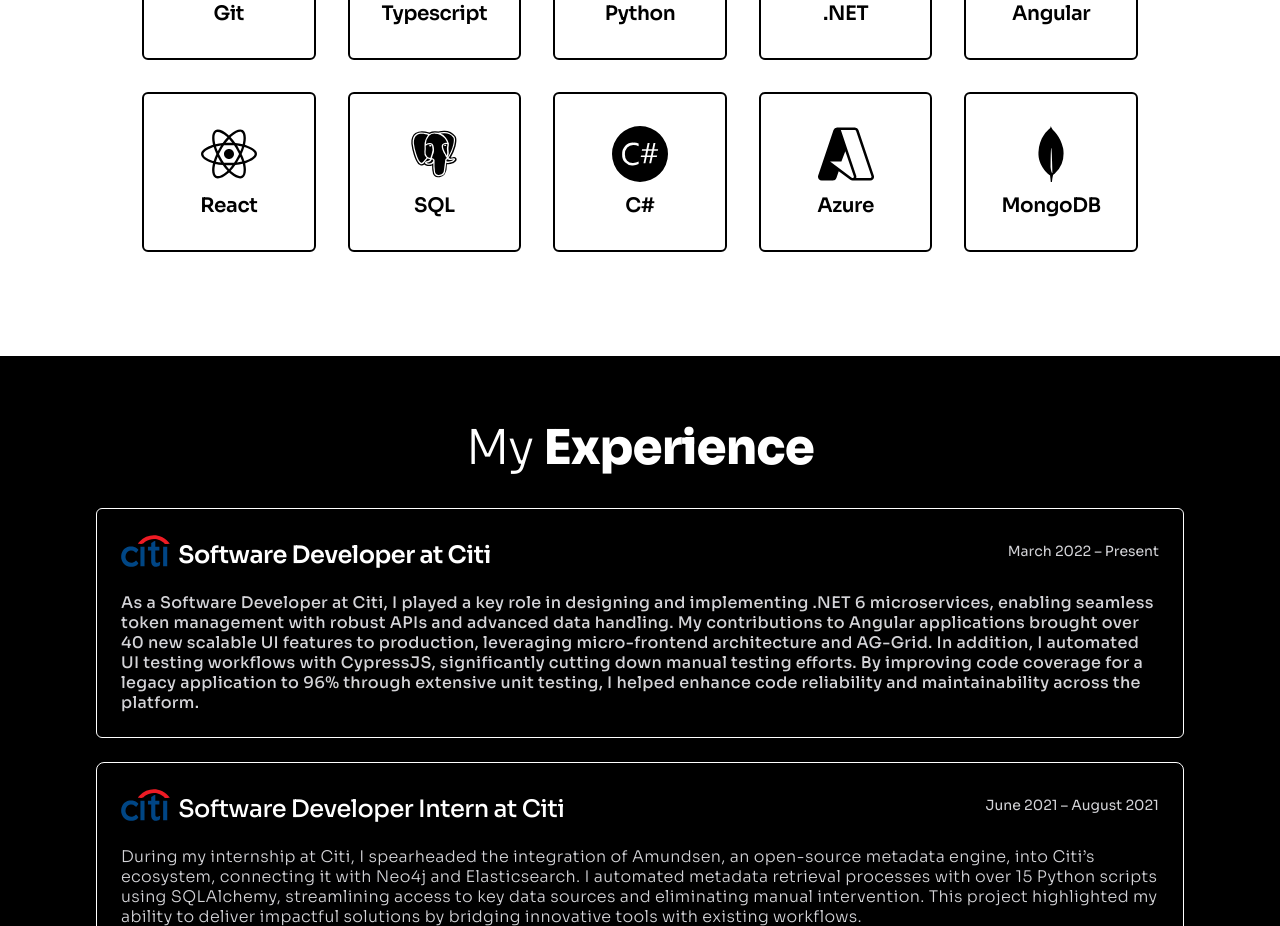
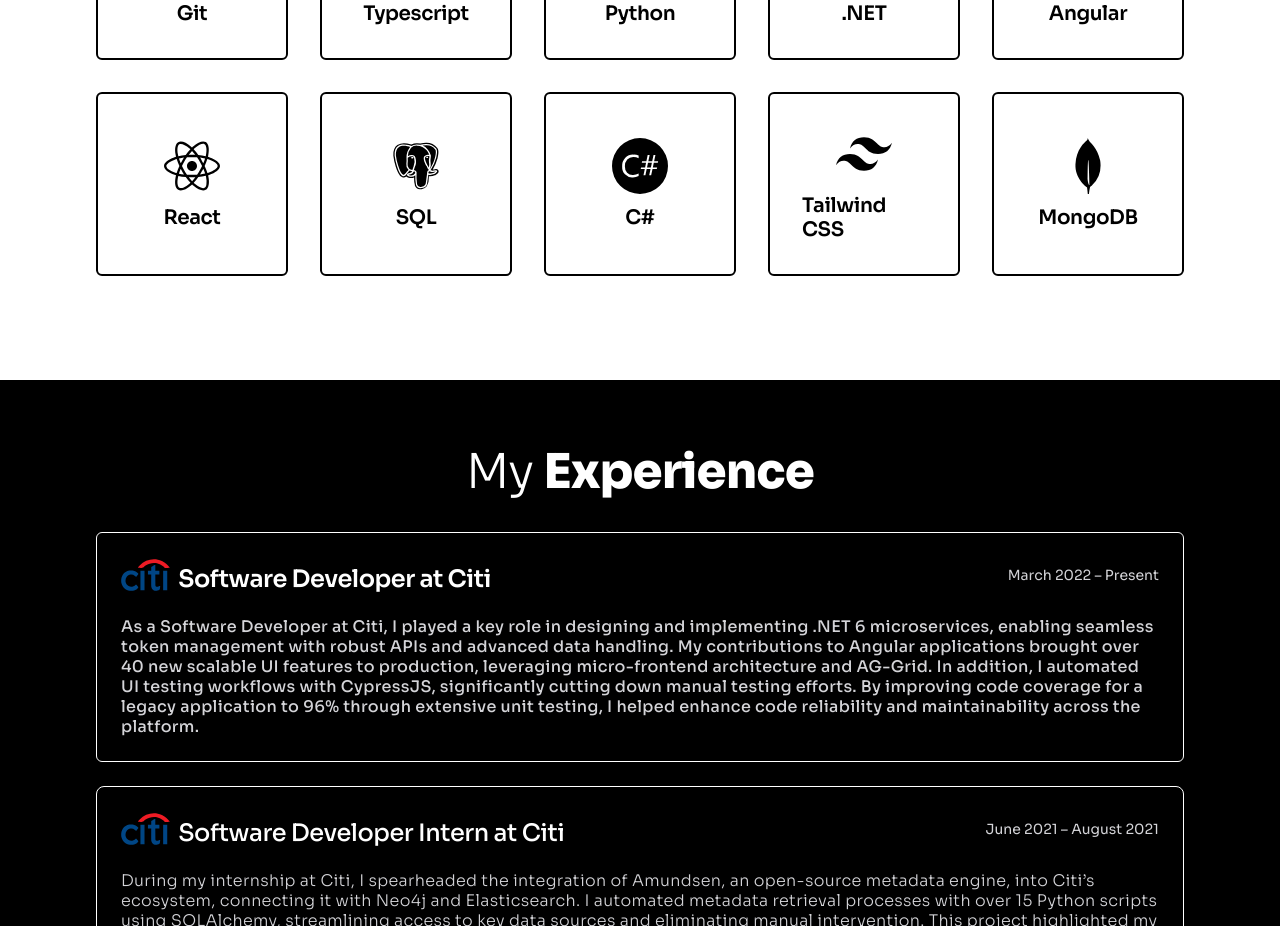
Before and after one commit to ashleyc2219/portfolio-web, a Next.js app: page / in a window 1280 px wide. Shown: the part 1000-1926 px from the top of the page. Built offline with nearby package versions, Linux system fonts and the light colour scheme.

Commit message:
skils update

```diff
--- a/components/sections/skillsSection.tsx
+++ b/components/sections/skillsSection.tsx
@@ -15,6 +15,7 @@
   SiDotnet,
   SiMongodb,
   SiMicrosoftazure,
+  SiTailwindcss,
 } from "react-icons/si";
 import { BiLogoPostgresql } from "react-icons/bi";
 import { DiDotnet } from "react-icons/di";
@@ -56,7 +57,7 @@
           <SkillCard icon={<FaReact />} label="React" />
           <SkillCard icon={<BiLogoPostgresql />} label="SQL" />
           <SkillCard icon={<SiCsharp />} label="C#" />
-          <SkillCard icon={<SiMicrosoftazure />} label="Azure" />
+          <SkillCard icon={<SiTailwindcss />} label="Tailwind CSS" />
           <SkillCard icon={<SiMongodb />} label="MongoDB" />
         </div>
       </div>
```
